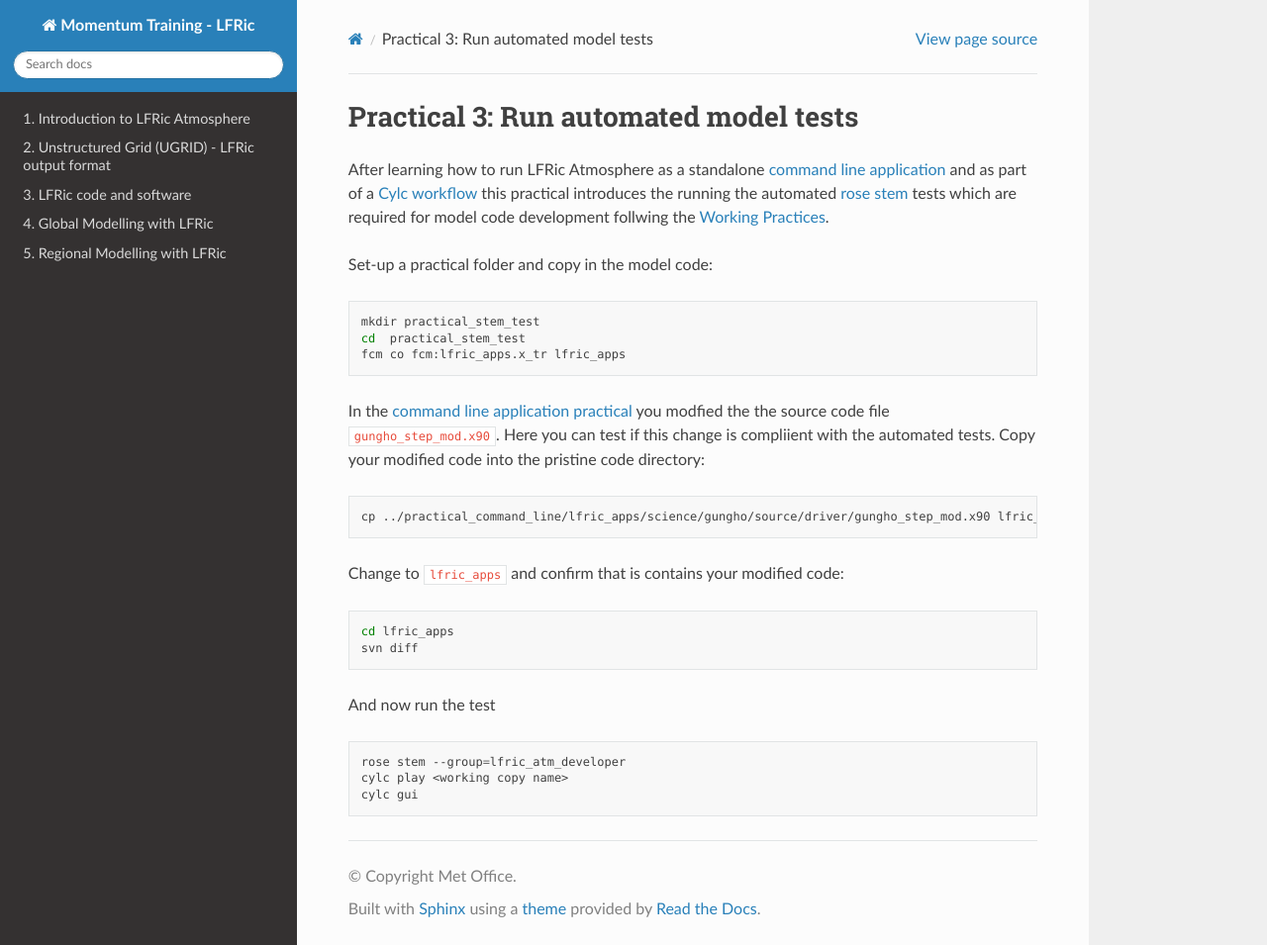
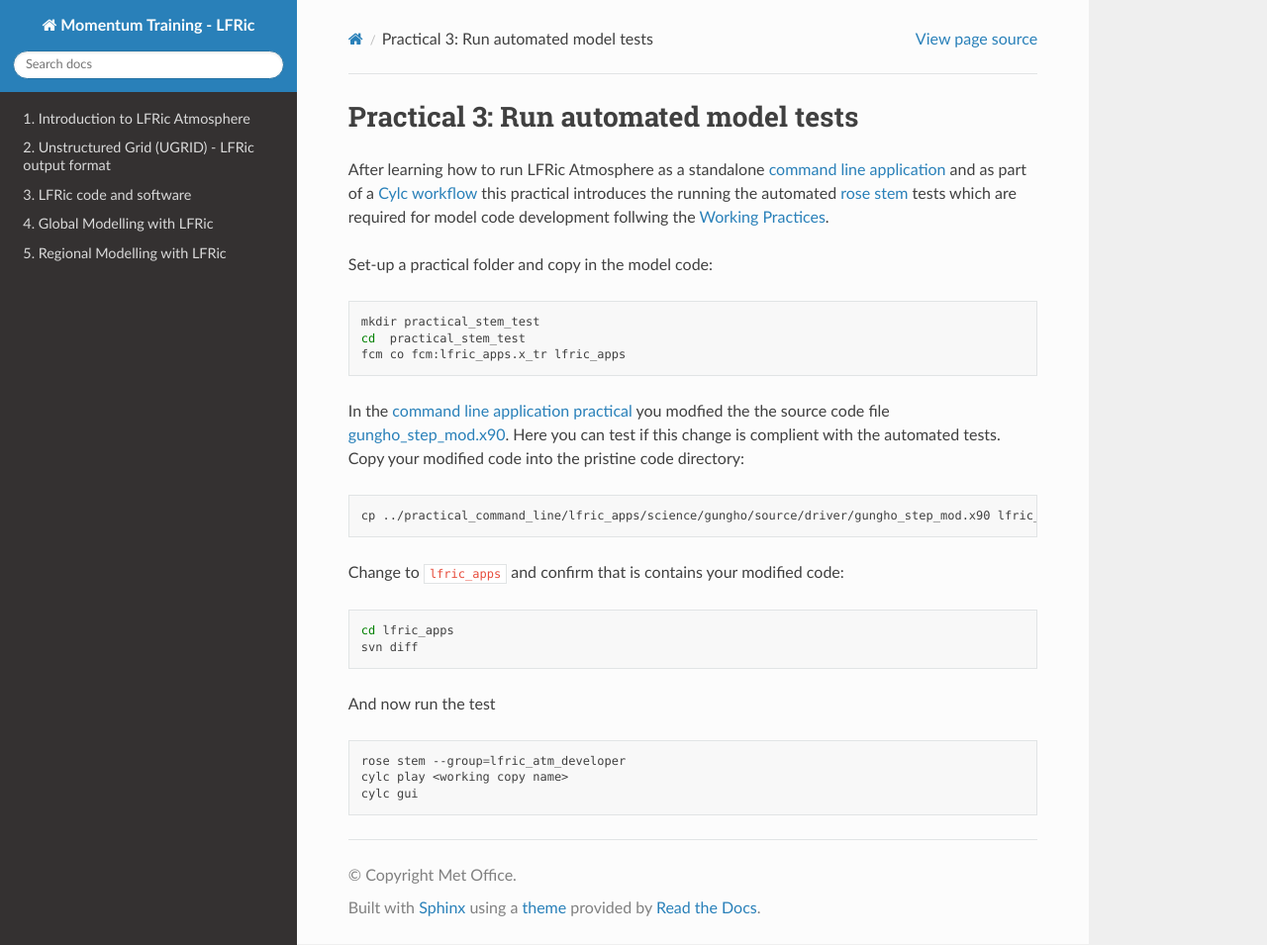
Before and after one commit to MetOffice/LFRic-Atmosphere-Training, a Sphinx documentation site: the page built from source/lfric_infrastructure/practical_stem_test.rst, in a window 1280 px wide and 955 px high. Shown: the whole window at 99% size. Built offline with Sphinx 7.4.7 and the Read the Docs theme 3.1.0, drawn with Linux system fonts in a browser that asks for light colours.

Commit message:
Link hint in practical 3-1 from practical 3-3

```diff
--- a/source/lfric_infrastructure/practical_command_line.rst
+++ b/source/lfric_infrastructure/practical_command_line.rst
@@ -1,7 +1,7 @@
 .. _practical_3_1-caption:
 
 Practical 1: Run the model from command line
-----------------------------------------
+--------------------------------------------
 
 Before showing how to run the model as part of Cylc workflows, this practical introduces LFRic Atmosphere as a command line application. It demonstrates how the model can be built and run from the command line, and how to add a message to the standard output of the model.
 
--- a/source/lfric_infrastructure/practical_stem_test.rst
+++ b/source/lfric_infrastructure/practical_stem_test.rst
@@ -11,7 +11,7 @@
    cd  practical_stem_test
    fcm co fcm:lfric_apps.x_tr lfric_apps
 
-In the :ref:`command line application practical <practical_3_1-caption>` you modfied the the source code file ``gungho_step_mod.x90``. Here you can test if this change is compliient with the automated tests. Copy your modified code into the pristine code directory:
+In the :ref:`command line application practical <practical_3_1-caption>` you modfied the the source code file :ref:`gungho_step_mod.x90 <practical_3_1-hint_code>`. Here you can test if this change is complient with the automated tests. Copy your modified code into the pristine code directory:
 
 .. code-block:: bash
 
```
Also changed, not shown: other parts of source/lfric_infrastructure/practical_command_line.rst (+2 -0 lines).
